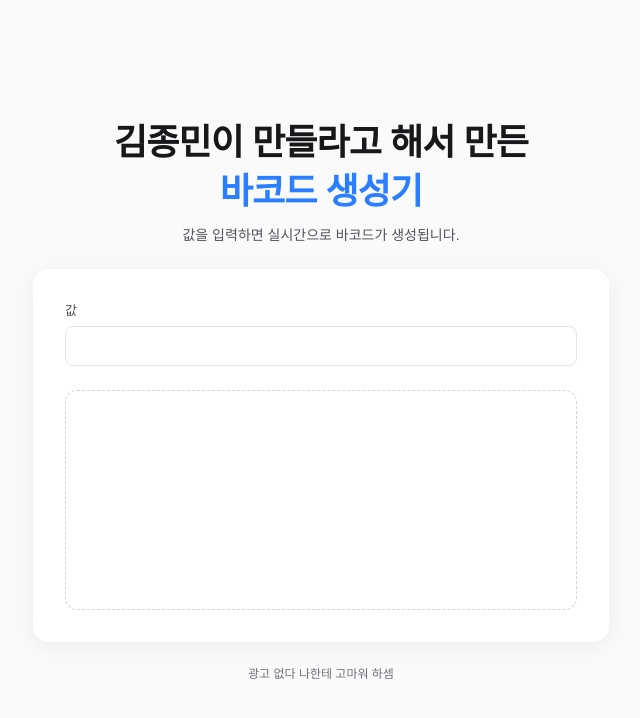
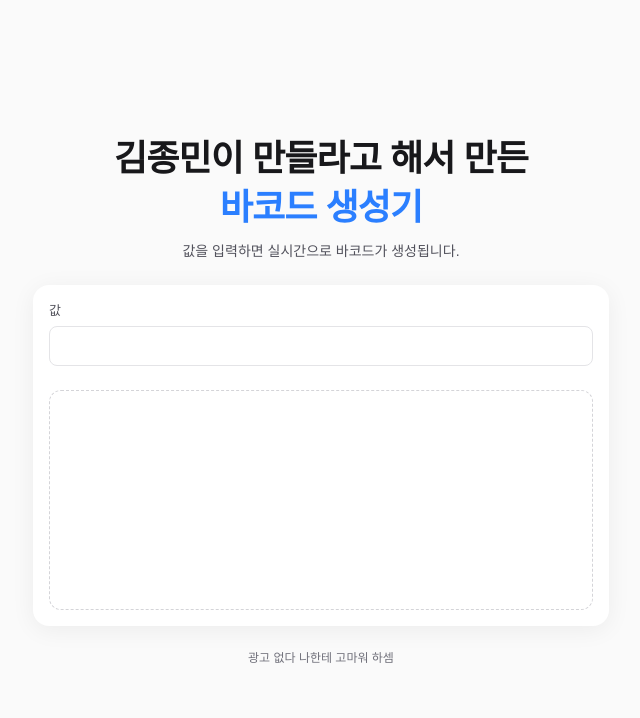
Before and after one commit to yoonena/yoon-barcode, a Next.js app: page / in a window 1280 px wide. Shown: the top 718 px of the page, without its empty margins (319-959 px from the left). Built offline with nearby package versions, Linux system fonts and the light colour scheme.

Commit message:
feat: custom ver.0.3

```diff
--- a/src/app/page.module.scss
+++ b/src/app/page.module.scss
@@ -2,7 +2,7 @@
   background: #ffffff;
   border-radius: 16px;
   box-shadow: 0 4px 24px rgba(0, 0, 0, 0.06);
-  padding: 2rem;
+  padding: 16px;
   display: flex;
   flex-direction: column;
   gap: 1.5rem;
--- a/src/app/page.tsx
+++ b/src/app/page.tsx
@@ -32,14 +32,14 @@ export default function Home() {
   }, [value]);
 
   return (
-    <div className="min-h-screen w-full bg-zinc-50 dark:bg-black flex items-center justify-center p-4 sm:p-8">
-      <main className="w-full max-w-xl flex flex-col gap-6">
+    <div className="min-h-screen w-full overflow-x-hidden bg-zinc-50 dark:bg-black flex items-center justify-center px-4 py-6 sm:p-8">
+      <main className="w-full max-w-xl mx-auto flex flex-col gap-6">
         <header className="text-center">
           <h1 className="text-lg md:text-2xl lg:text-4xl font-bold tracking-tight leading-snug text-zinc-900 dark:text-zinc-50">
             김종민이 만들라고 해서 만든<br />
             <span className="text-blue-500">바코드 생성기</span>
           </h1>
-          <p className="mt-2 text-xs md:text-sm text-zinc-600 dark:text-zinc-400">
+          <p className="mt-2 text-xs lg:text-sm text-zinc-600 dark:text-zinc-400">
             값을 입력하면 실시간으로 바코드가 생성됩니다.
           </p>
         </header>
```
